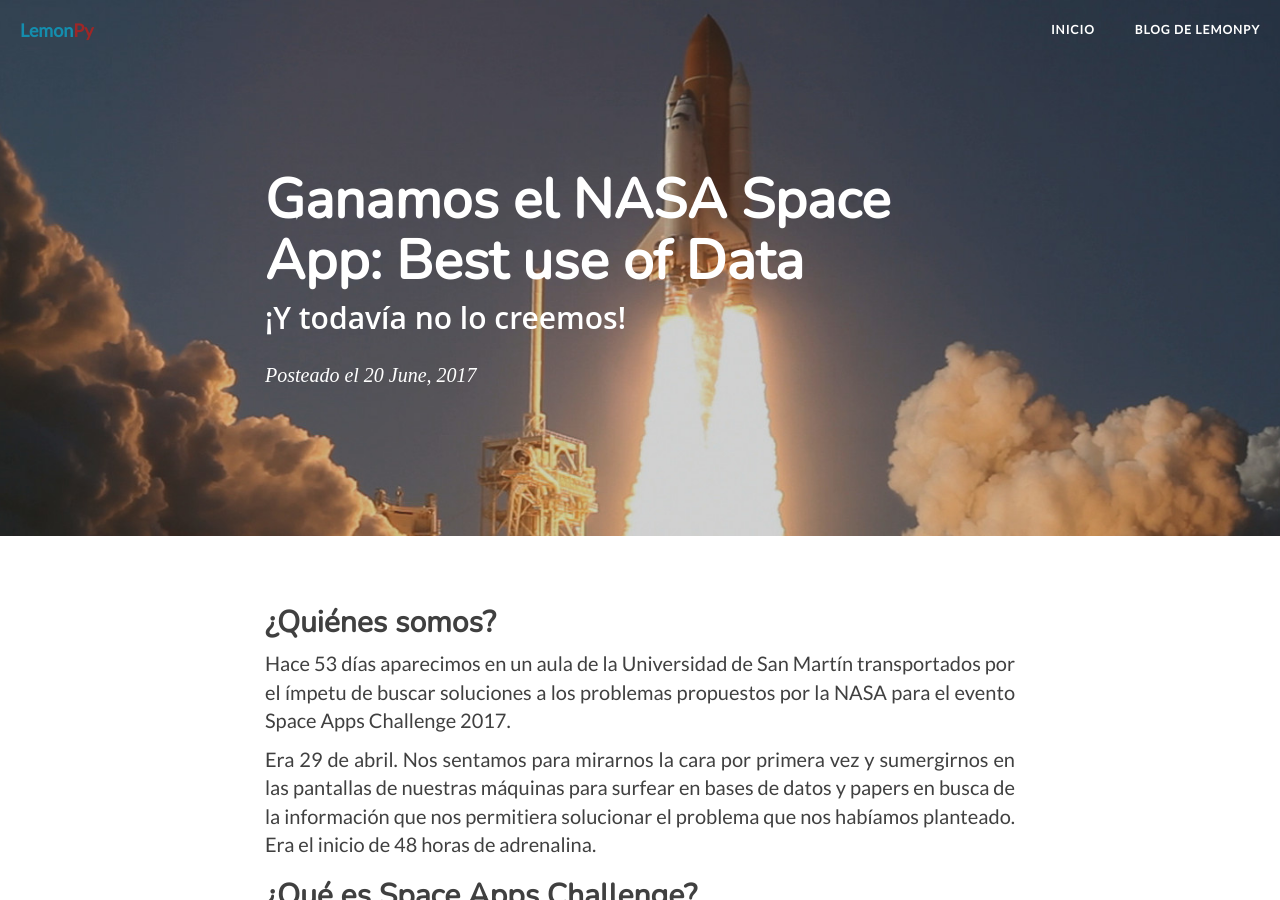
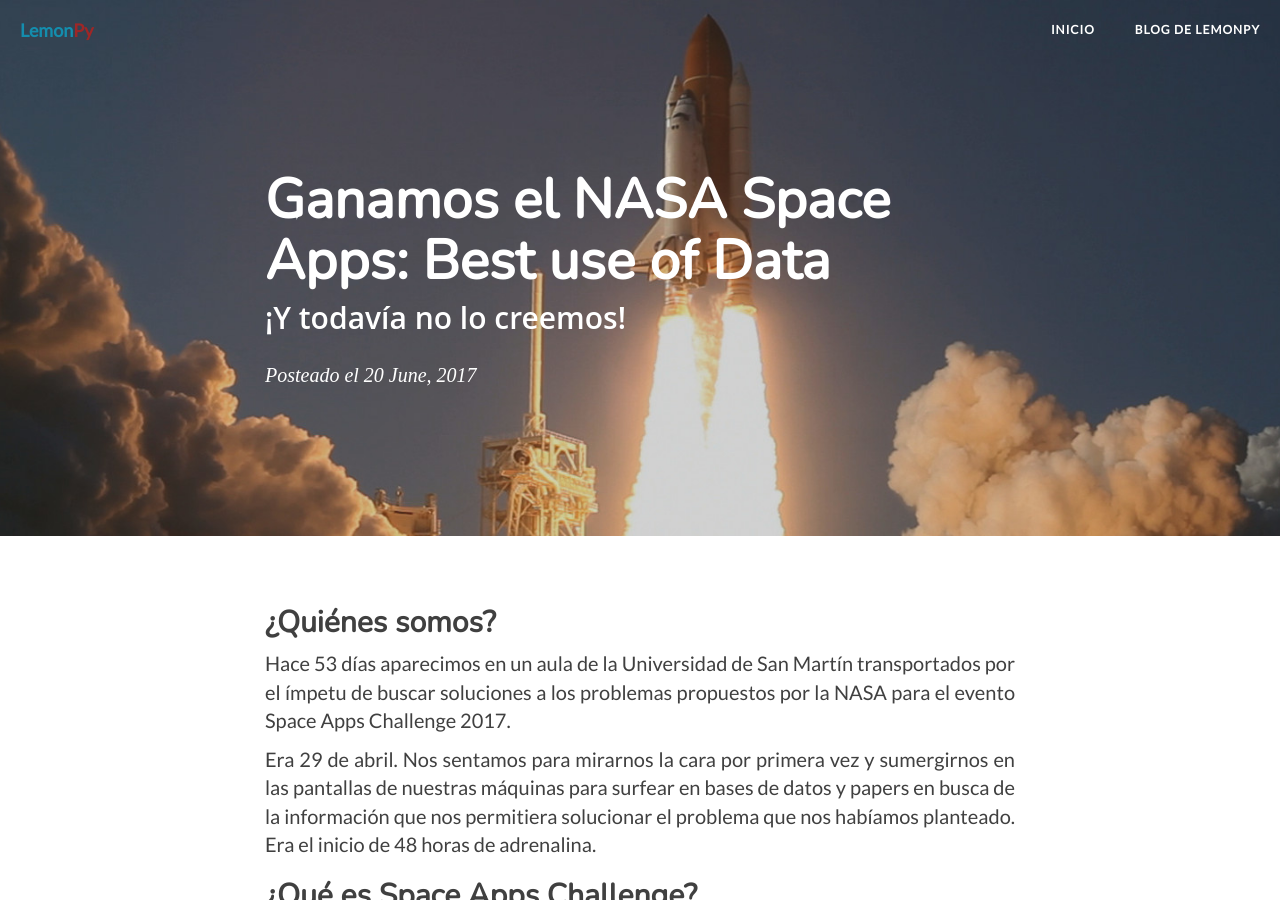
Before and after one commit to Lemon-Py/lemon-py.github.io, a Jekyll site: the page built from _posts/2017-06-20-Ganamos.md, in a window 1280 px wide and 900 px high. Built offline with Jekyll 4.4.1, drawn with Linux system fonts in a browser that asks for light colours.

Commit message:
add s to app

```diff
--- a/_posts/2017-06-20-Ganamos.md
+++ b/_posts/2017-06-20-Ganamos.md
@@ -1,6 +1,6 @@
 ---
 layout: post
-title:  "Ganamos el NASA Space App: Best use of Data"
+title:  "Ganamos el NASA Space Apps: Best use of Data"
 subtitle: "¡Y todavía no lo creemos!"
 date:   2017-06-20 18:30 -0300
 categories: jekyll update
--- a/index.html
+++ b/index.html
@@ -33,7 +33,7 @@
   <div class="container">
     <div class="row">
       {% for post in site.posts %}
-      {% if post.title == "Ganamos el NASA Space App: Best use of Data" %}
+      {% if post.title == "Ganamos el NASA Space Apps: Best use of Data" %}
 
       <!-- Img -->
       <div class="col-sm-5 col-md-5">
```
